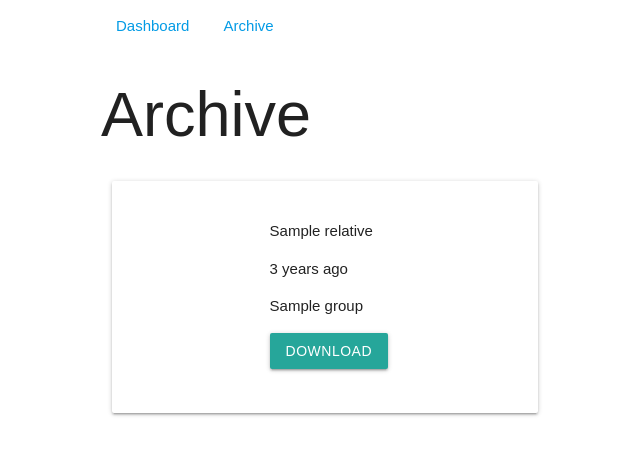
After one commit to Tina-otoge/photongenic, a Flask app: template webui/templates/archive.html.j2 in a window 1280 px wide. The commit adds this page. Shown: the top 455 px of the page, without its empty margins (91-731 px from the left). Run offline with Flask 3, Linux system fonts and the light colour scheme; the template is opened without the code that fills it: most values are stand-ins (such as "Sample title", 1, 10 or a date in 2020); parts of the project's set-up code (start-up, migrations or seed data) failed here and were passed over.

Commit message:
Add replays list and download button

```diff
--- /dev/null
+++ b/archive.py
@@ -0,0 +1,42 @@
+import subprocess
+from datetime import datetime
+from pathlib import Path
+
+import photon
+
+VALID_EXTENSIONS = [".mp4", ".mkv", ".webm", ".mov", ".avi"]
+
+
+class File:
+    DIR = Path(photon.config.output_local)
+
+    def __init__(self, path: Path):
+        self.path = path
+        self.relative = path.relative_to(File.DIR)
+        # self.date = path.stat().st_mtime
+        self.date = datetime.fromtimestamp(path.stat().st_mtime)
+        self.group = path.parent.name
+        self.thumb = self.path.with_suffix(".png")
+        self.thumb_relative = self.thumb.relative_to(File.DIR)
+        self.ensure_thumbnail()
+
+    def ensure_thumbnail(self):
+        if self.thumb and self.thumb.exists():
+            return
+        subprocess.run(
+            "ffmpeg -sseof -60".split()
+            + ["-i", str(self.path)]
+            + "-vf thumbnail -y -frames:v 1".split()
+            + [str(self.thumb)]
+        )
+        if not self.thumb.exists():
+            self.thumb = None
+
+
+def get_files():
+    files = []
+    for p in File.DIR.rglob("*"):
+        if p.is_file() and p.suffix in VALID_EXTENSIONS:
+            file = File(p)
+            files.append(file)
+    return sorted(files, key=lambda f: f.date, reverse=True)
--- a/webui/app.py
+++ b/webui/app.py
@@ -2,13 +2,21 @@ import datetime
 from pathlib import Path
 
 import flask
+from flask import Blueprint, Flask
 
+import archive
 import photon
 
-Flask = flask.Flask
 OK = flask.Response(status=200)
 
-app = Flask(__name__, template_folder=".")
+app = Flask(__name__)
+custom = Blueprint("custom", __name__, static_folder="../custom")
+archive_files = Blueprint(
+    "archive", __name__, static_folder=archive.File.DIR, url_prefix="/archive"
+)
+
+app.register_blueprint(custom)
+app.register_blueprint(archive_files)
 
 
 @app.context_processor
@@ -18,7 +26,13 @@ def inject_globals():
 
 @app.route("/")
 def index():
-    return flask.render_template("template.html")
+    return flask.render_template("dashboard.html.j2")
+
+
+@app.get("/<int:id>/")
+def status(id):
+    client: photon.Client = photon.clients[id]
+    return client.status
 
 
 @app.post("/<int:id>/export")
@@ -43,3 +57,25 @@ def export(id):
     return {
         "url": photon.config.output_url + dest_name,
     }
+
+
+@app.post("/<int:id>/wake")
+def wake(id):
+    client: photon.Client = photon.clients[id]
+    client.start()
+    return {
+        "success": client.client is not None,
+    }
+
+
+@app.post("/wake_all")
+def wake_all():
+    for client in photon.clients.values():
+        client.start()
+    return OK
+
+
+@app.get("/archive")
+def get_archive():
+    files = archive.get_files()
+    return flask.render_template("archive.html.j2", files=files)
--- a/webui/static/style.css
+++ b/webui/static/style.css
@@ -5,3 +5,37 @@ body {
 a {
     cursor: pointer;
 }
+
+img {
+    max-width: 100%;
+}
+
+.card-image .card-title {
+    color: #fff;
+    text-shadow: 2px 2px 4px #000000;
+}
+
+.card-image img {
+    filter: brightness(75%);
+}
+
+.client.active .state {
+    color: darkgreen;
+    font-weight: bold;
+}
+
+.client.inactive .state {
+    color: darkred;
+}
+
+.client.active .wake {
+    display: none;
+}
+
+#site-actions > * {
+    margin: 0 1em;
+}
+
+#archive .thumb {
+    max-height: 300px;
+}
--- /dev/null
+++ b/webui/templates/archive.html.j2
@@ -0,0 +1,28 @@
+{% extends "base.html.j2" %}
+
+{% block content %}
+<div class="row" id="archive">
+
+    <h1>Archive</h1>
+
+    {% for file in files %}
+    <div class="col m12 l6">
+        <div class="card-panel">
+            <div class="row">
+                <div class="col m4">
+                    {% if file.thumb %}
+                    <img class="thumb" src="{{ url_for('archive.static', filename=file.thumb_relative) }}">
+                    {% endif %}
+                </div>
+                <div class="col m8">
+                    <p>{{ file.relative }}</p>
+                    <p data-time="{{ file.date }}">{{ file.date }}</p>
+                    <p>{{ file.group }}</p>
+                    <a href="{{ url_for('archive.static', filename=file.relative) }}" class="btn">Download</a>
+                </div>
+            </div>
+        </div>
+    </div>
+    {% endfor %}
+</div>
+{% endblock %}
--- /dev/null
+++ b/webui/templates/base.html.j2
@@ -0,0 +1,32 @@
+<!doctype html>
+<html>
+
+<head>
+    <meta charset="utf-8">
+    <meta name="viewport" content="width=device-width, initial-scale=1, maximum-scale=1, user-scalable=no">
+    <title>Project PHOTONGENIC</title>
+    <link rel="stylesheet" href="static/style.css">
+    <link rel="stylesheet" href="https://cdnjs.cloudflare.com/ajax/libs/materialize/1.0.0/css/materialize.min.css">
+    <script src="https://cdnjs.cloudflare.com/ajax/libs/materialize/1.0.0/js/materialize.min.js"></script>
+    <script src="https://cdn.jsdelivr.net/npm/luxon@3/build/global/luxon.min.js"></script>
+</head>
+
+<body>
+    <div class="container">
+        <p id="site-actions">
+            <a href="{{ url_for('index') }}">Dashboard</a>
+            <a href="{{ url_for('get_archive') }}">Archive</a>
+        </p>
+
+        {% block content %}
+        {% endblock %}
+
+        <script>
+            document.querySelectorAll('[data-time]').forEach(el => {
+                var time = luxon.DateTime.fromISO(el.dataset.time.replace(' ', 'T'));
+                el.innerHTML = time.toRelative();
+            });
+        </script>
+</body>
+
+</html>
```
Also changed, not shown: photon.py (+26 -7 lines), webui/template.html (deleted, +0 -47 lines), webui/templates/dashboard.html.j2 (added, +76 -0 lines), README.md, 1 other file.
